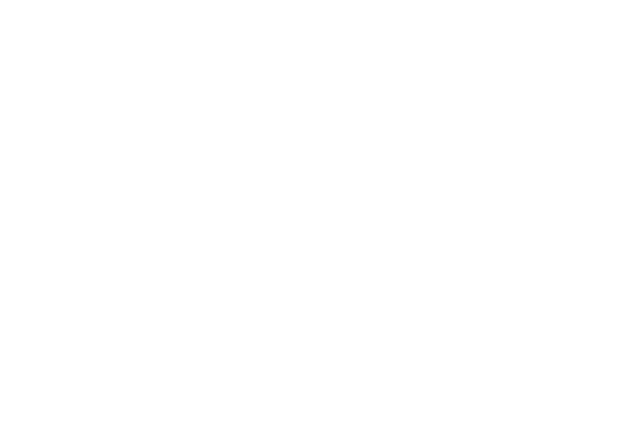
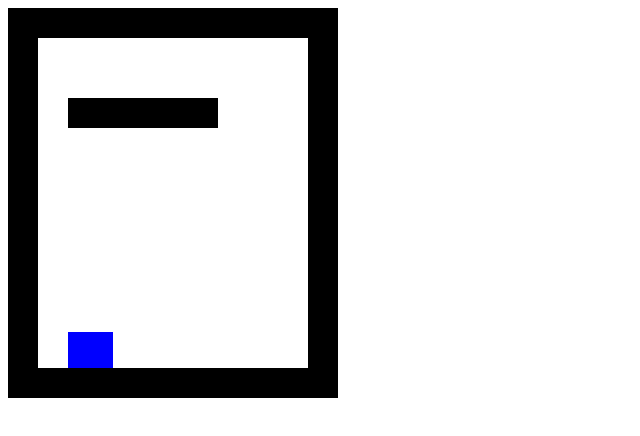
Before and after one commit to bogdan-panteleev/eloquent-js, a website: page index.html in a window 1280 px wide. Shown: the whole page, without its empty margins (0-640 px from the left). Drawn offline with Linux system fonts and the light colour scheme.

Commit message:
temporary result

```diff
--- a/index.html
+++ b/index.html
@@ -11,6 +11,7 @@
 		<!--		<script src="html-parser.js"></script>-->
 		<!--		<script src="parentheses.detection.stack.js"></script>-->
 		<!--		<script src="deep.equal.js"></script>-->
-		<script src="robot.js"></script>
+		<!--		<script src="robot.js"></script>-->
+		<script src="platform-game.js"></script>
 	</body>
 </html>
--- /dev/null
+++ b/platform-game.js
@@ -0,0 +1,273 @@
+const level = `
+###########
+#.........#
+#..o......#
+#.#####...#
+#.........#
+#.........#
+#.........#
+#.@.......#
+#.........#
+#.........#
+#.........#
+#.........#
+###########
+`;
+
+class Game {
+	static standardSize = 30;
+	static gravity = 39;
+	static jumpStrength = 20;
+	static horizontalSpeed = 8;
+
+	constructor(map, player) {
+		if (map) {
+			this.staticMap = map;
+		}
+		if (player) {
+			this.player = player;
+		}
+	}
+	tick(time) {
+		return new Game(this.staticMap, this.playerTick(time));
+	}
+	parse(level) {
+		this.staticMap = level
+			.split('\n')
+			.filter((row) => row.trim())
+			.map((str, y) =>
+				str.split('').map((item, x) => {
+					if (item === '@') {
+						this.player = {
+							x,
+							y: y - 1 / 1.2,
+							speedX: 0,
+							direction: 'ltr',
+							speedY: 0.1,
+							size: { width: 1.5, height: 1.2 },
+						};
+						return '.';
+					}
+					return item;
+				})
+			);
+		return this;
+	}
+	movedPlayer(time) {
+		const newSpeedY = this.player.speedY + time * Game.gravity;
+		const newY = this.player.y + time * newSpeedY;
+
+		const xChange = time * this.player.speedX * (this.player.direction === 'ltr' ? 1 : -1);
+		const newX = this.player.x + xChange;
+
+		let movedPlayer = {
+			...this.player,
+			x: newX,
+			y: newY,
+			speedY: newSpeedY,
+			direction: this.player.direction,
+		};
+		return movedPlayer;
+	}
+	playerTick(time) {
+		let movedPlayer = this.movedPlayer(time);
+
+		if (this.preventsMove(movedPlayer, 'bottom')) {
+			movedPlayer = {
+				...movedPlayer,
+				y: Math.floor(movedPlayer.y + this.player.size.height) - this.player.size.height,
+				speedY: 0,
+			};
+			console.log('stop bottom');
+		}
+		if (this.preventsMove(movedPlayer, 'top')) {
+			movedPlayer = {
+				...movedPlayer,
+				y: Math.ceil(movedPlayer.y),
+				speedY: 0,
+			};
+			console.log('stop top');
+		}
+
+		if (this.preventsMove(movedPlayer, 'right')) {
+			movedPlayer = {
+				...movedPlayer,
+				x: Math.floor(movedPlayer.x + movedPlayer.size.width) - movedPlayer.size.width,
+				speedX: 0,
+			};
+			console.log('stop right');
+		}
+		if (this.preventsMove(movedPlayer, 'left')) {
+			movedPlayer = {
+				...movedPlayer,
+				x: Math.ceil(movedPlayer.x),
+				speedX: 0,
+			};
+			console.log('stop left');
+		}
+
+		return movedPlayer;
+	}
+	preventsMove(newPlayer, direction) {
+		if (direction === 'bottom') {
+			const yBottom = Math.floor(newPlayer.y + newPlayer.size.height);
+			const bottomXSquares = range(Math.floor(newPlayer.x), Math.ceil(newPlayer.x + newPlayer.size.width));
+			return bottomXSquares.some((square) => {
+				try {
+					return (
+						this.staticMap[yBottom][square] === '#' &&
+						this.overlaps(newPlayer, {
+							x: square,
+							y: yBottom,
+							width: 1,
+							height: 1,
+						})
+					);
+				} catch (e) {
+					return false;
+				}
+			});
+		}
+
+		if (direction === 'top') {
+			const yTop = Math.floor(newPlayer.y);
+			const topXSquares = range(Math.floor(newPlayer.x), Math.ceil(newPlayer.x + newPlayer.size.width));
+			return topXSquares.some(
+				(square) =>
+					this.staticMap[yTop][square] === '#' &&
+					this.overlaps(newPlayer, {
+						x: square,
+						y: yTop,
+						width: 1,
+						height: 1,
+					})
+			);
+		}
+
+		if (direction === 'right') {
+			const rightYSquares = range(Math.floor(newPlayer.y), Math.ceil(newPlayer.y + newPlayer.size.height));
+			const xRight = Math.floor(newPlayer.x + newPlayer.size.width);
+			return rightYSquares.some((square) => {
+				const result =
+					this.staticMap[square][xRight] === '#' &&
+					this.overlaps(newPlayer, {
+						y: square,
+						x: xRight,
+						width: 1,
+						height: 1,
+					});
+				return result;
+			});
+		}
+
+		return false;
+	}
+	overlaps(player, { x, y, width, height }) {
+		function lineOverlaps(first, second) {
+			return second.start < first.end || first.end > second.start;
+		}
+		return (
+			lineOverlaps({ start: player.x, end: player.x + player.size.width }, { start: x, end: x + width }) &&
+			lineOverlaps({ start: player.y, end: player.y + player.size.height }, { start: y, end: y + height })
+		);
+	}
+
+	jump() {
+		if (this.preventsMove(this.movedPlayer(this.pass(5)), 'bottom')) {
+			this.player = { ...this.player, speedY: -Game.jumpStrength };
+		}
+	}
+	movePlayer(direction) {
+		console.log('move: ', direction);
+		this.player = { ...this.player, direction, speedX: Game.horizontalSpeed };
+	}
+	stopPlayer() {
+		this.player = { ...this.player, speedX: 0 };
+	}
+	pass(time) {
+		return time / 1000;
+	}
+}
+
+runGame(new Game().parse(level));
+
+function runGame(currentGame) {
+	const standardSize = Game.standardSize;
+
+	const canvas = document.createElement('canvas');
+	canvas.width = currentGame.staticMap[0].length * standardSize;
+	canvas.height = currentGame.staticMap.length * standardSize;
+	document.body.append(canvas);
+	document.body.addEventListener('keydown', (event) => {
+		if (event.key === 'ArrowUp') {
+			currentGame.jump();
+		}
+	});
+	document.body.addEventListener('keydown', (event) => {
+		if (event.key === 'ArrowRight') {
+			currentGame.movePlayer('ltr');
+		}
+	});
+	document.body.addEventListener('keyup', (event) => {
+		if (event.key === 'ArrowRight') {
+			currentGame.stopPlayer();
+		}
+	});
+	document.body.addEventListener('keydown', (event) => {
+		if (event.key === 'ArrowLeft') {
+			currentGame.movePlayer('rtl');
+		}
+	});
+	document.body.addEventListener('keyup', (event) => {
+		if (event.key === 'ArrowLeft') {
+			currentGame.stopPlayer();
+		}
+	});
+
+	makeStep(currentGame, canvas);
+
+	function makeStep(game, canvas) {
+		drawGame(game, canvas);
+
+		const then = new Date();
+		requestAnimationFrame(() => {
+			const now = new Date();
+			const time = now - then > 20 ? 20 : now - then;
+			currentGame = game.tick(game.pass(time));
+			makeStep(currentGame, canvas);
+		});
+	}
+}
+
+function drawGame(game, canvas) {
+	const ctx = canvas.getContext('2d');
+
+	ctx.clearRect(0, 0, canvas.width, canvas.height);
+
+	game.staticMap.forEach((row, y) => {
+		row.forEach((item, x) => {
+			if (item === '#') {
+				ctx.fillStyle = 'black';
+				ctx.fillRect(x * Game.standardSize, y * Game.standardSize, Game.standardSize, Game.standardSize);
+			}
+		});
+	});
+
+	ctx.fillStyle = 'blue';
+	ctx.fillRect(
+		game.player.x * Game.standardSize,
+		game.player.y * Game.standardSize,
+		game.player.size.width * Game.standardSize,
+		game.player.size.height * Game.standardSize
+	);
+}
+
+function range(from, to) {
+	const arr = [];
+	let i = from;
+	while (i <= to) {
+		arr.push(i);
+		i++;
+	}
+	return arr;
+}
```
